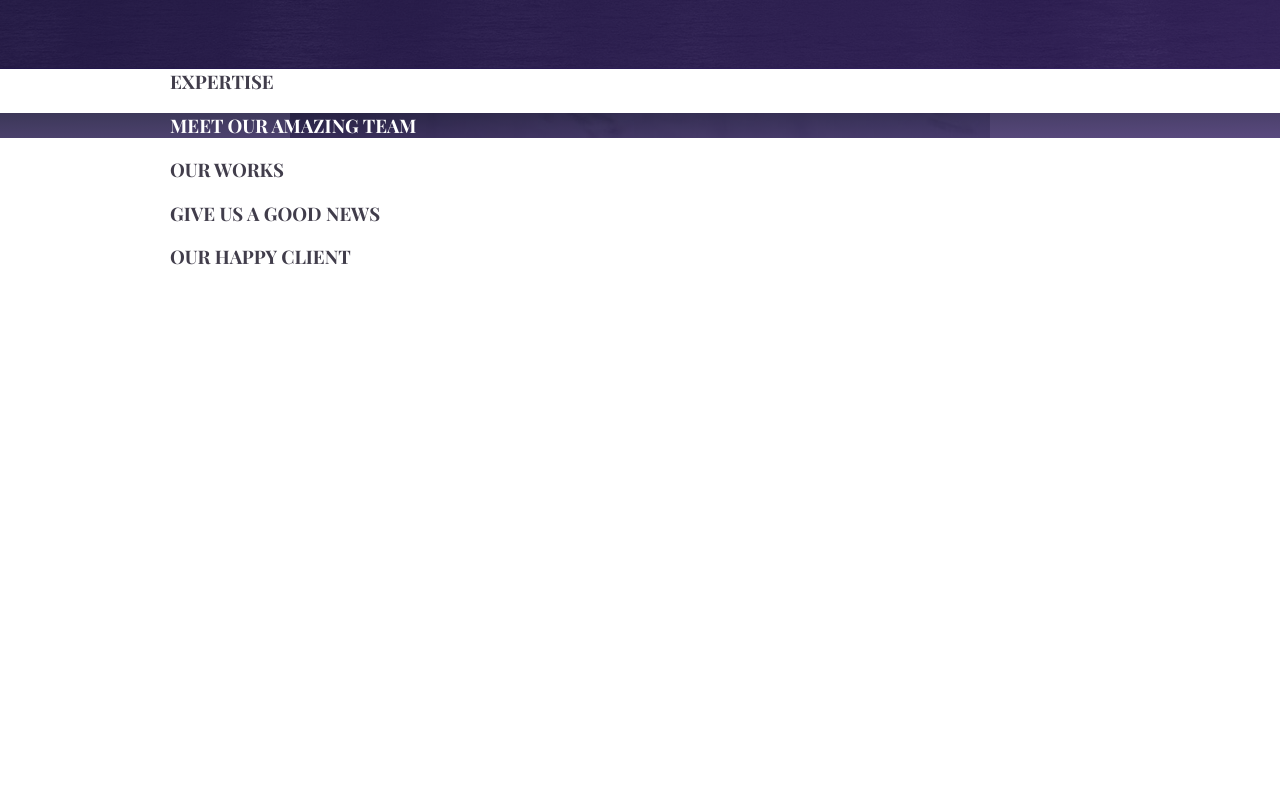
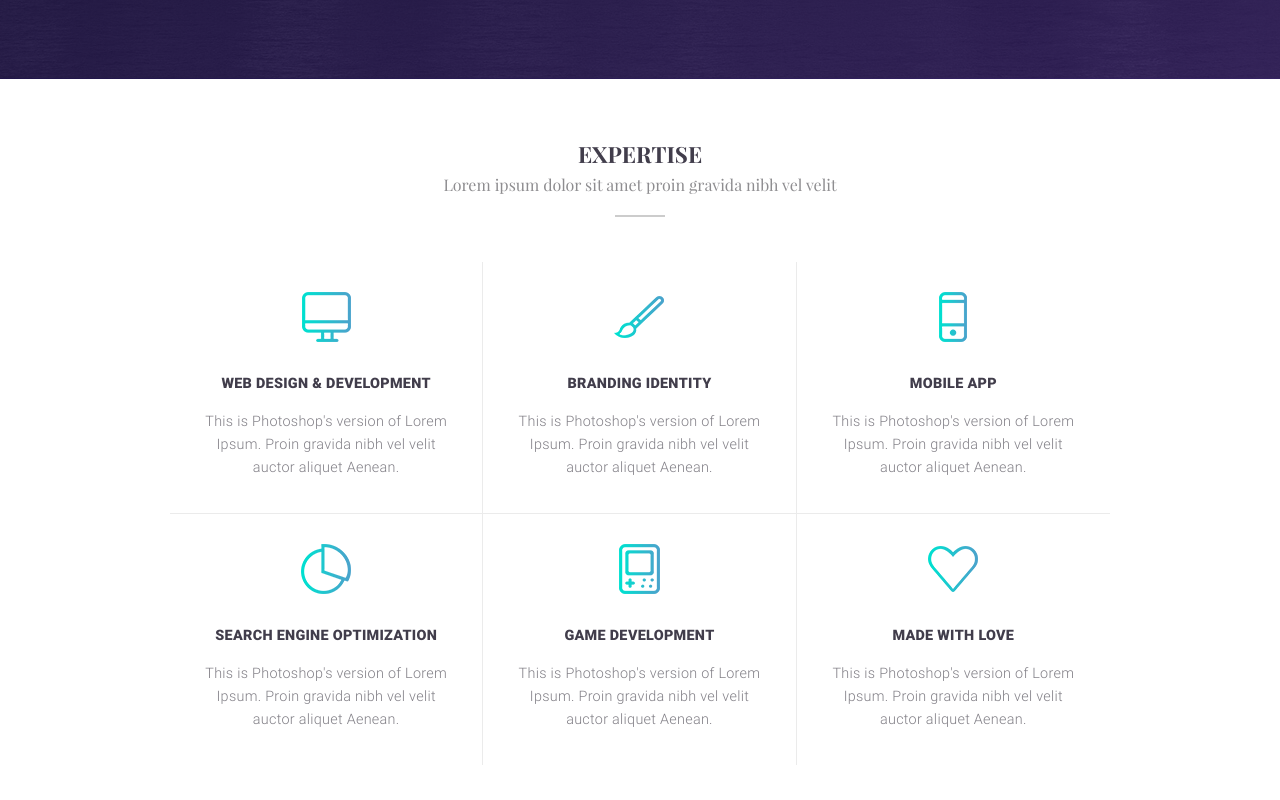
Before and after one commit to nixtone/tajam, a plain HTML site: page index.html in a window 1280 px wide. Shown: the part 1540-2340 px from the top of the page. Before the commit the page ends 1828 px from the top, so only its background shows below. Drawn offline with Linux system fonts and the light colour scheme; files whose address does not match are found by name.

Commit message:
Блок - expertise

```diff
--- a/index.html
+++ b/index.html
@@ -74,8 +74,37 @@
 	</div>
 
 	<div id="expertise">
-		<div class="container">
-			<h3>EXPERTISE</h3>
+		<div class="container block">
+			<div class="title_area">
+				<h2>EXPERTISE</h2>
+				<div class="descr">Lorem ipsum dolor sit amet proin gravida nibh vel velit</div>
+			</div>
+			<div class="wrap">
+				<div class="item c1">
+					<p class="title">WEB DESIGN & DEVELOPMENT</p>
+					<p>This is Photoshop's version  of Lorem Ipsum. Proin gravida nibh vel velit auctor aliquet Aenean.</p>
+				</div>
+				<div class="item c2">
+					<p class="title">BRANDING IDENTITY</p>
+					<p>This is Photoshop's version  of Lorem Ipsum. Proin gravida nibh vel velit auctor aliquet Aenean.</p>
+				</div>
+				<div class="item c3">
+					<p class="title">MOBILE APP</p>
+					<p>This is Photoshop's version  of Lorem Ipsum. Proin gravida nibh vel velit auctor aliquet Aenean.</p>
+				</div>
+				<div class="item c4">
+					<p class="title">SEARCH ENGINE OPTIMIZATION</p>
+					<p>This is Photoshop's version  of Lorem Ipsum. Proin gravida nibh vel velit auctor aliquet Aenean.</p>
+				</div>
+				<div class="item c5">
+					<p class="title">GAME DEVELOPMENT</p>
+					<p>This is Photoshop's version  of Lorem Ipsum. Proin gravida nibh vel velit auctor aliquet Aenean.</p>
+				</div>
+				<div class="item c6">
+					<p class="title">MADE WITH LOVE</p>
+					<p>This is Photoshop's version  of Lorem Ipsum. Proin gravida nibh vel velit auctor aliquet Aenean.</p>
+				</div>
+			</div>
 		</div>
 	</div>
 
--- a/static/custom.css
+++ b/static/custom.css
@@ -95,7 +95,7 @@ footer {
 }
 .block {
 	padding-top: 60px;
-	padding-bottom: 60px;
+	padding-bottom: 70px;
 }
 h1, h2, h3 {
 	color: #413d4b;
@@ -116,6 +116,26 @@ p {
 }
 .gradient p {
 	color: #ebeaed;
+}
+.title_area {
+	text-align: center;
+	margin-bottom: 45px;
+}
+.title_area .descr::after {
+	content: '';
+	display: block;
+	width: 50px;
+	height: 2px;
+	background: #ccc;
+	margin: 0 auto;
+	margin-top: 20px;
+}
+.title_area h2 {
+	margin-bottom: 5px;
+}
+.title_area .descr {
+	font-family: 'Playfair Display';
+	color: #8e8d90;
 }
 
 /* Основное */
@@ -247,6 +267,44 @@ header #promoSlider.row.c2 .slick-dots li button::before {
 	color: #00e0d0;
 }
 
+#expertise .wrap {
+	display: grid;
+	grid-template-columns: repeat(3, 3fr);
+}
+#expertise .item {
+	padding-left: 30px;
+	padding-right: 30px;
+	padding-bottom: 20px;
+	text-align: center;
+	border-width: 0 1px 1px 0;
+	border-style: solid;
+	border-color: #ebebeb;
+}
+#expertise .item:nth-child(3n) {
+	border-right: none;
+}
+#expertise .item:nth-child(n+4) {
+	border-bottom: none;
+}
+#expertise .item::before {
+	content: '';
+	display: block;
+	background-image: url(images/sprite.png);
+	background-repeat: no-repeat;
+	width: 50px;
+	height: 50px;
+	margin: 30px auto;
+}
+#expertise .title {
+	color: #413d4b;
+	font-weight: bold;
+}
+#expertise .item.c2::before { background-position: -50px 0; }
+#expertise .item.c3::before { background-position: -100px 0; }
+#expertise .item.c4::before { background-position: 0px -50px; }
+#expertise .item.c5::before { background-position: -50px -50px; }
+#expertise .item.c6::before { background-position: -100px -50px; }
+
 #team {
 	background: url(images/back/3.jpg) no-repeat center top;
 }
```
